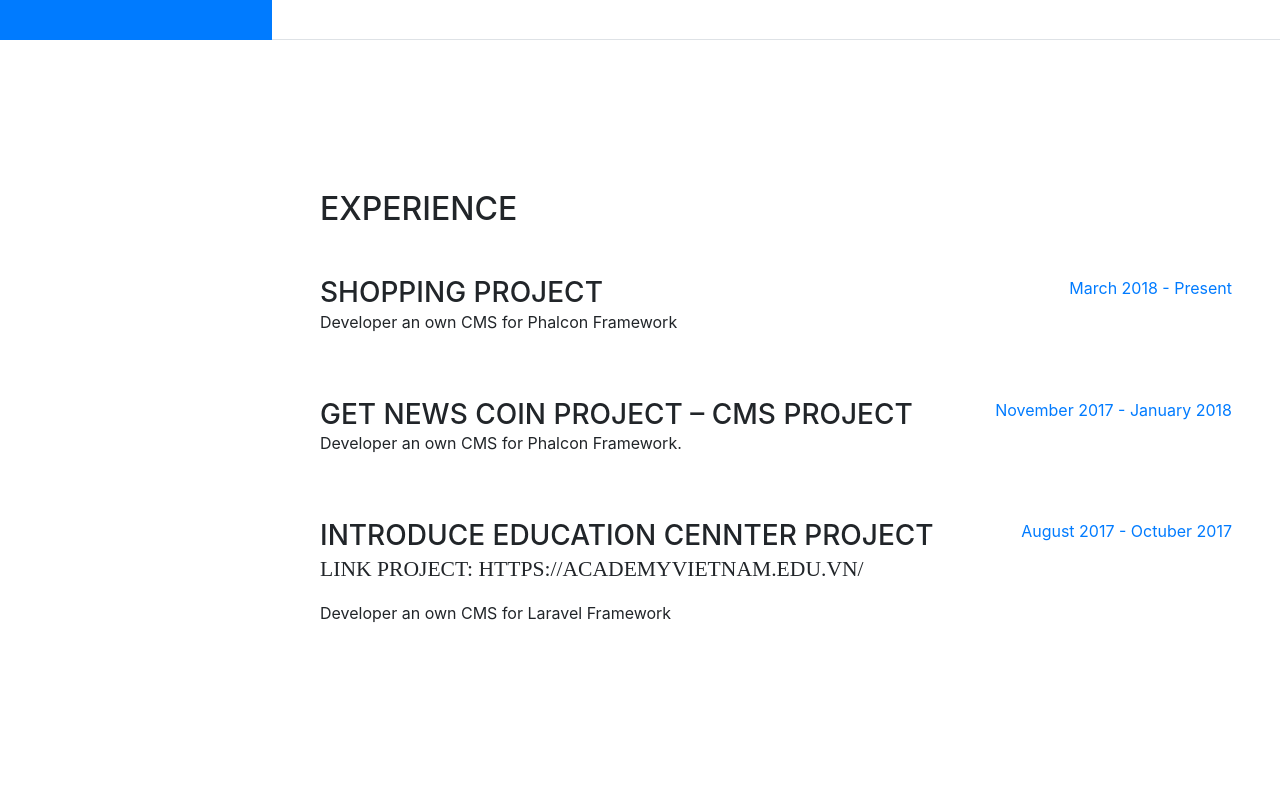
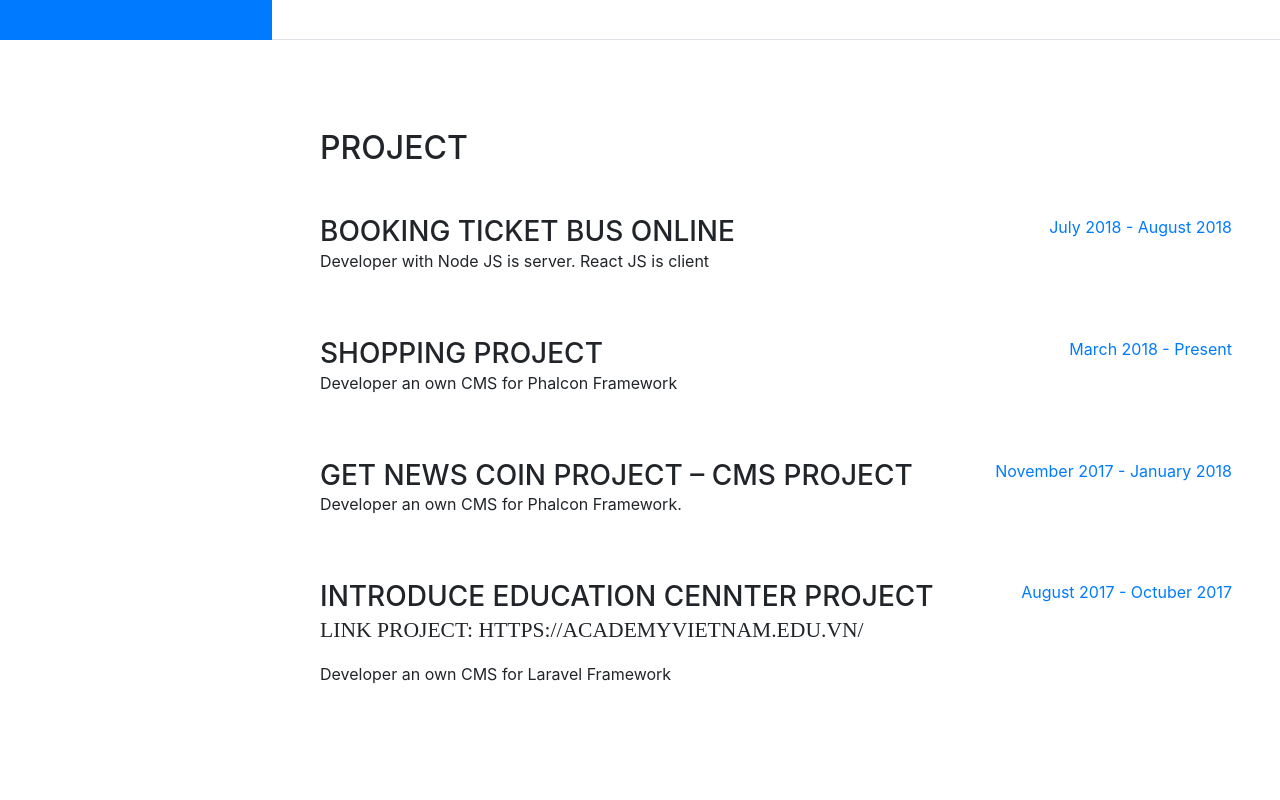
Before and after one commit to duynvh/resume, a website with bundled scripts: page index.html in a window 1280 px wide. Shown: the part 760-1560 px from the top of the page. Built offline with nearby package versions, Linux system fonts and the light colour scheme; a web font is replaced by a local one.

Commit message:
Update project

```diff
--- a/index.html
+++ b/index.html
@@ -108,7 +108,17 @@
 
       <section class="resume-section p-3 p-lg-5 d-flex flex-column" id="experience">
         <div class="my-auto">
-          <h2 class="mb-5">Experience</h2>
+          <h2 class="mb-5">Project</h2>
+
+		  <div class="resume-item d-flex flex-column flex-md-row mb-5">
+            <div class="resume-content mr-auto">
+              <h3 class="mb-0">Booking Ticket Bus Online</h3>
+              <p>Developer with Node JS is server. React JS is client</p>
+            </div>
+            <div class="resume-date text-md-right">
+              <span class="text-primary">July 2018 - August 2018</span>
+            </div>
+          </div>
 
           <div class="resume-item d-flex flex-column flex-md-row mb-5">
             <div class="resume-content mr-auto">
@@ -199,6 +209,9 @@
 			<li class="list-inline-item">
               <i class="devicons devicons-git"></i>
             </li>
+			<li class="list-inline-item">
+              <i class="devicons devicons-react"></i>
+            </li>
           </ul>
       </section>
 
```
